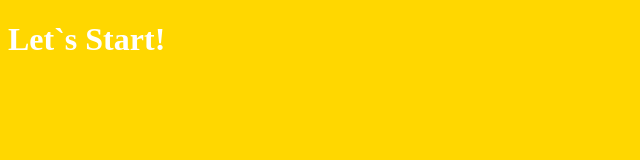
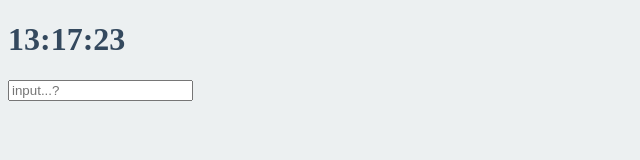
Before and after one commit to tmdtjq32/VanilaJS, a plain HTML site: page index.html in a window 1280 px wide. Shown: the whole page, without its empty margins (0-640 px from the left). Drawn offline with Linux system fonts and the light colour scheme.

Commit message:
JS로 홈페이지 만들기

```diff
--- /dev/null
+++ b/clock.js
@@ -0,0 +1,20 @@
+const clockcontainer = document.querySelector(".js-clock");
+const clocktitle = clockcontainer.querySelector("h1");
+
+function getTime() {
+    let date = new Date();
+    let hours = date.getHours();
+    let minute = date.getMinutes();
+    let seconds = date.getSeconds();
+    clocktitle.innerText =
+        `${hours < 10 ? `0${hours}` : hours
+        }:${minute < 10 ? `0${minute}` : minute
+        }:${seconds < 10 ? `0${seconds}` : seconds}`;
+}
+
+
+function init() {
+    getTime();
+    setInterval(getTime, 1000);
+}
+init();
--- a/index.css
+++ b/index.css
@@ -1,4 +1,16 @@
 body {
-    background-color: gold;
-    color: white;
+    background-color: #ecf0f1;
 }
+
+body {
+   color: #34495e;
+}
+
+.form,
+.greetings {
+  display: none;
+}
+
+.showing {
+  display: block;
+}
--- a/index.html
+++ b/index.html
@@ -1,14 +1,19 @@
 <!DOCTYPE html>
 <html>
-
 <head>
     <title>Something</title>
     <link rel="stylesheet" href="index.css" />
 </head>
-
 <body>
-    <h1>Let`s Start!</h1>
-    <script src="index.js"></script>
+    <div class="js-clock">
+        <h1>00:00</h1>
+    </div>
+    <form class="js-form form">
+        <input type="text" placeholder="input...?" />
+    </form>
+    <h4 class="js-welcome welcome"></h4>
+    <script src="clock.js"></script>
+    <script src="welcome.js"></script>
 </body>
 
 </html>
--- a/index.js
+++ b/index.js
@@ -1 +1,10 @@
-console.log('I`m here. Take care of me plz.');
+const title = document.querySelector("#title");
+const CLICK_CLASS = "clicked";
+function handleClick() {
+    title.classList.toggle(CLICK_CLASS);
+}
+function init() {
+    title.addEventListener("click", handleClick);
+}
+
+init();
--- /dev/null
+++ b/reset.css
@@ -0,0 +1,48 @@
+/* http://meyerweb.com/eric/tools/css/reset/
+   v2.0 | 20110126
+   License: none (public domain)
+*/
+
+html, body, div, span, applet, object, iframe,
+h1, h2, h3, h4, h5, h6, p, blockquote, pre,
+a, abbr, acronym, address, big, cite, code,
+del, dfn, em, img, ins, kbd, q, s, samp,
+small, strike, strong, sub, sup, tt, var,
+b, u, i, center,
+dl, dt, dd, ol, ul, li,
+fieldset, form, label, legend,
+table, caption, tbody, tfoot, thead, tr, th, td,
+article, aside, canvas, details, embed,
+figure, figcaption, footer, header, hgroup,
+menu, nav, output, ruby, section, summary,
+time, mark, audio, video {
+	margin: 0;
+	padding: 0;
+	border: 0;
+	font-size: 100%;
+	font: inherit;
+	vertical-align: baseline;
+}
+/* HTML5 display-role reset for older browsers */
+article, aside, details, figcaption, figure,
+footer, header, hgroup, menu, nav, section {
+	display: block;
+}
+body {
+	line-height: 1;
+}
+ol, ul {
+	list-style: none;
+}
+blockquote, q {
+	quotes: none;
+}
+blockquote:before, blockquote:after,
+q:before, q:after {
+	content: '';
+	content: none;
+}
+table {
+	border-collapse: collapse;
+	border-spacing: 0;
+}
--- /dev/null
+++ b/welcome.js
@@ -0,0 +1,44 @@
+const form = document.querySelector(".js-form"),
+    input = form.querySelector("input"),
+    welcome = document.querySelector(".js-welcome");
+
+const USER_LS = "currentUser",
+    SHOWING_CN = "showing";
+
+function saveName(text) {
+    localStorage.setItem(USER_LS, text);
+}
+
+function handleSubmit(event) {
+    event.preventDefault();
+    const currentValue = input.value;
+    console.log(currentValue);
+    paintWelcome(currentValue);
+    saveName(currentValue);
+}
+
+function askForName() {
+    form.classList.add(SHOWING_CN);
+    form.addEventListener("submit", handleSubmit);
+}
+
+function paintWelcome(text) {
+    form.classList.remove(SHOWING_CN);
+    welcome.classList.add(SHOWING_CN);
+    welcome.innerText = `Hello ${text}`;
+}
+
+function loadName() {
+    const currentUser = localStorage.getItem(USER_LS);
+    if (currentUser === null) {
+        askForName();
+    }
+    else {
+        paintWelcome(currentUser);
+    }
+}
+
+function init() {
+    loadName();
+}
+init();
```
